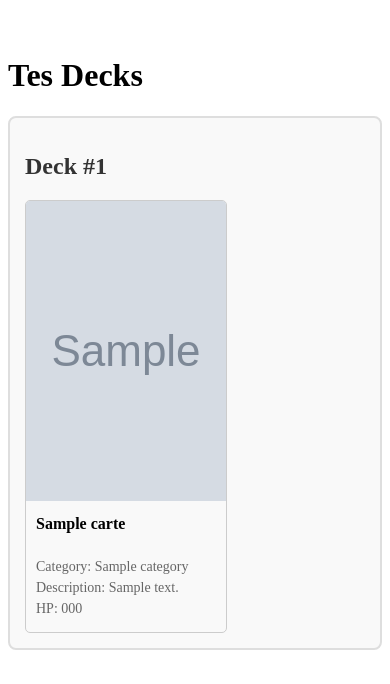
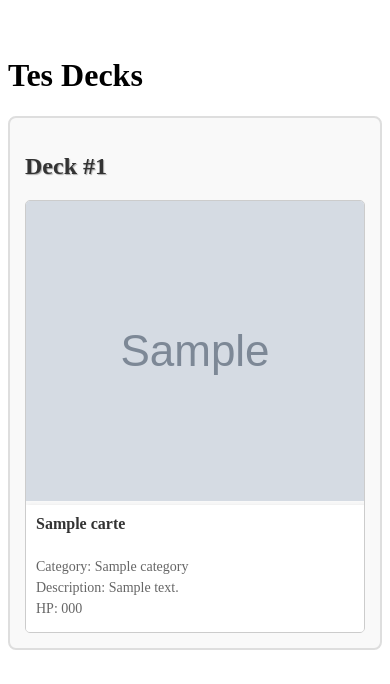
Before and after one commit to AMF-Corp/aflolegend, a Symfony app: template templates/deck/view.html.twig in a window 390 px wide. Shown: the part 160-844 px from the top of the page. Run offline with Twig, Linux system fonts and the light colour scheme; the template is opened without the code that fills it: most values are stand-ins (such as "Sample title", 1, 10 or a date in 2020); grey boxes marked "Sample" are stand-in pictures; some libraries are stand-ins or nearby versions.

Commit message:
Update view.html.twig

```diff
--- a/templates/deck/view.html.twig
+++ b/templates/deck/view.html.twig
@@ -49,36 +49,39 @@
 		.deck-title {
 			color: #333;
 			font-size: 24px;
+			text-shadow: 1px 1px 1px #aaa;
 		}
 
 		.cards {
 			display: flex;
 			flex-wrap: wrap;
 			gap: 15px;
-			justify-content: start;
+			justify-content: space-around; /* Improved alignment */
 		}
 
 		.card {
 			border: 1px solid #ccc;
 			border-radius: 5px;
-			width: 200px;
-
+			width: 200px; /* Fixed width */
 			overflow: hidden;
 		}
 
 		.card-image {
 			width: 100%;
-			height: 300px;
+			height: 300px; /* Adjusted for better aspect ratio */
 			object-fit: cover;
 		}
 
 		.card-info {
 			padding: 10px;
+			background: #fff;
+			box-shadow: 2px 2px 5px #ccc;
 		}
 
 		.card-info h5 {
 			margin-top: 0;
 			font-size: 16px;
+			color: #333;
 		}
 
 		.card-info p {
@@ -86,5 +89,14 @@
 			font-size: 14px;
 			color: #666;
 		}
+
+		@media(max-width: 768px) {
+			.cards {
+				justify-content: center;
+			}
+			.card {
+				width: 100%; /* Full width on small screens */
+			}
+		}
 	</style>
 {% endblock %}
```
